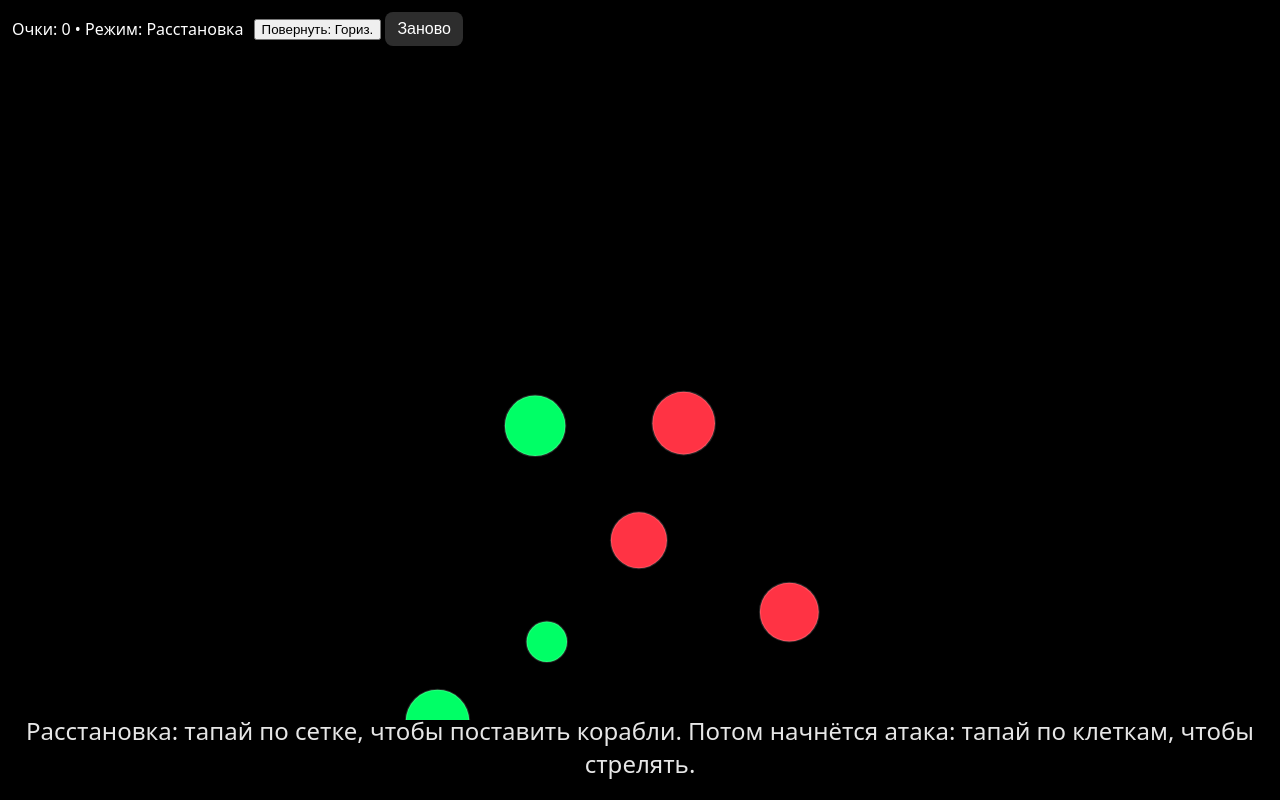
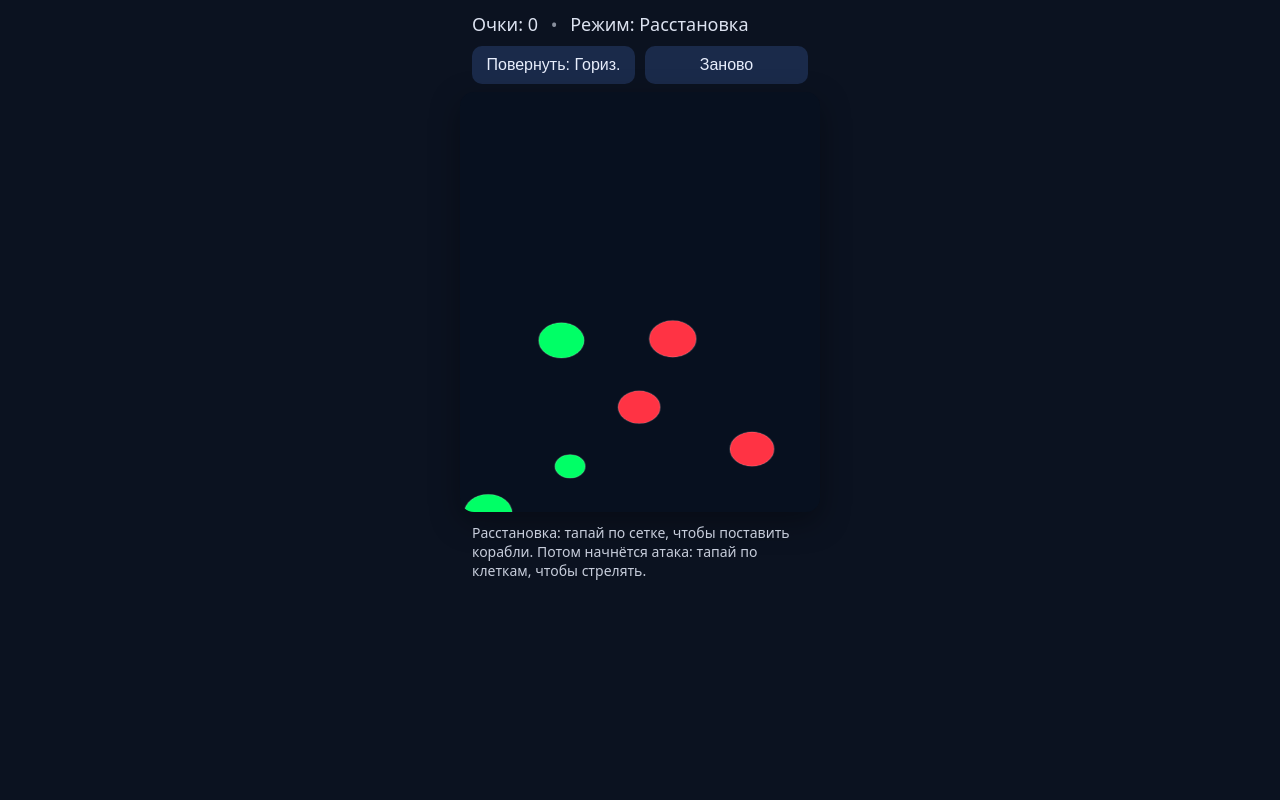
Before and after one commit to ise1311ise-ops/tgigra, a plain HTML site: page index.html in a window 1280 px wide. Drawn offline with Linux system fonts and the light colour scheme.

Commit message:
Add style.css

```diff
--- a/style.css
+++ b/style.css
@@ -1,52 +1,58 @@
-* {
-  box-sizing: border-box;
+* { box-sizing: border-box; }
+body{
+  margin:0;
+  background:#0b1220;
+  color:#e8eefc;
+  font-family: system-ui, -apple-system, Segoe UI, Roboto, Arial, sans-serif;
+  display:flex;
+  flex-direction:column;
+  align-items:center;
+  min-height:100vh;
 }
 
-body {
-  margin: 0;
-  background: #000;
-  color: #fff;
-  font-family: system-ui, -apple-system, "Segoe UI", Roboto, Arial, sans-serif;
-  overflow: hidden;
+.top{
+  width:360px;
+  padding:12px 12px 8px;
 }
 
-.top {
-  position: fixed;
-  top: 12px;
-  left: 12px;
-  z-index: 10;
-  display: flex;
-  gap: 10px;
-  align-items: center;
+.scoreline{
+  font-size:18px;
+  margin-bottom:10px;
+  opacity:.95;
 }
 
-#restart {
-  padding: 8px 12px;
-  border: 0;
-  border-radius: 8px;
-  background: #2d2d2d;
-  color: #fff;
-  font-size: 16px;
+.sep{ margin:0 8px; opacity:.6; }
+
+.controls{
+  display:flex;
+  gap:10px;
 }
 
-#restart:active {
-  transform: scale(0.98);
+button{
+  flex:1;
+  padding:10px 12px;
+  border:0;
+  border-radius:10px;
+  background:#1a2a4a;
+  color:#e8eefc;
+  font-size:16px;
 }
 
-#game {
-  display: block;
-  margin: 0 auto;
-  background: #000;
+button:active{ transform: scale(0.98); }
+
+canvas{
+  width:360px;
+  height:420px;
+  border-radius:14px;
+  background:#07101f;
+  box-shadow: 0 10px 30px rgba(0,0,0,.35);
   touch-action: none;
 }
 
-.hint {
-  position: fixed;
-  left: 0;
-  right: 0;
-  bottom: 20px;
-  text-align: center;
-  padding: 0 16px;
-  font-size: 24px;
-  opacity: 0.9;
+.hint{
+  width:360px;
+  padding:12px;
+  font-size:14px;
+  line-height:1.35;
+  opacity:.85;
 }
```
